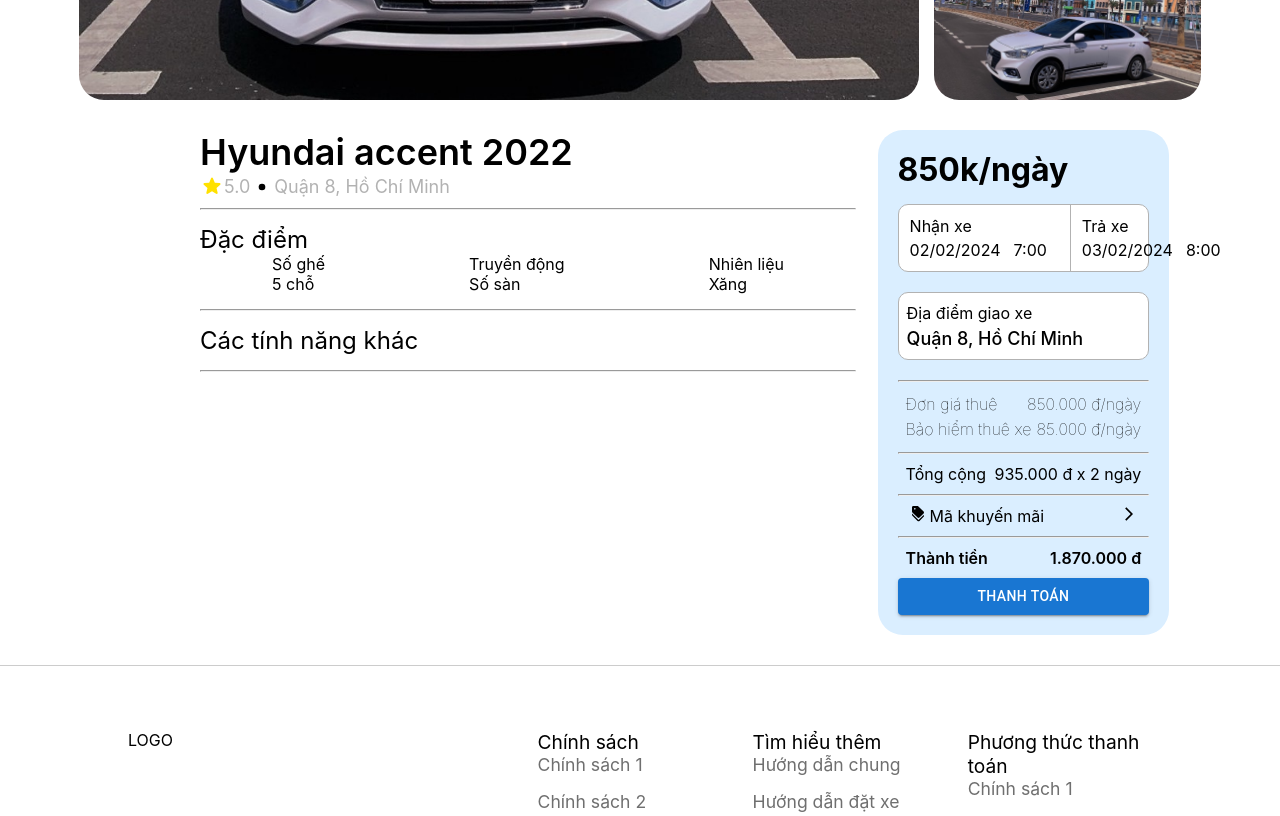
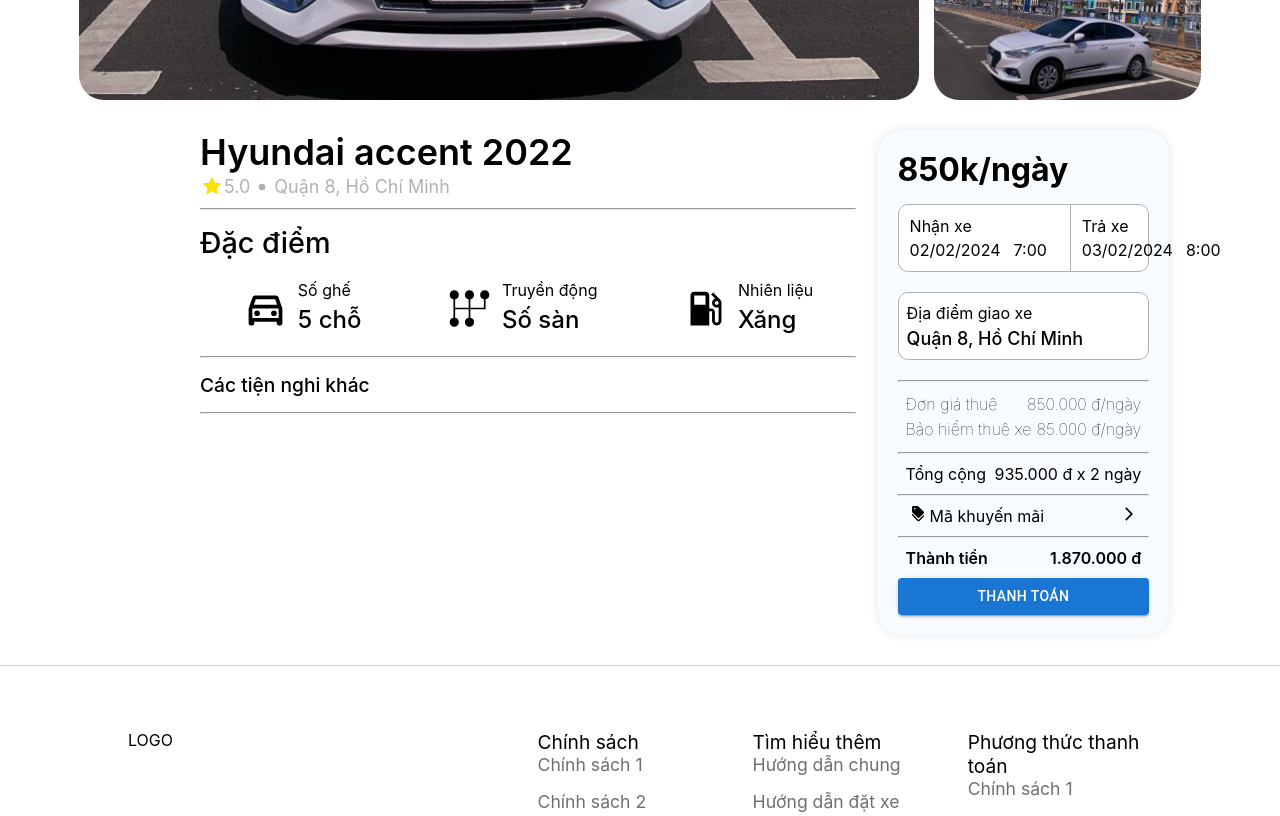
Before and after one commit to Pi2608/CarRecuit, a React (Vite) app in the folder frontend/: page /cardetail in a window 1280 px wide. Shown: the part 640-1456 px from the top of the page. Built offline with nearby package versions, Linux system fonts and the light colour scheme.

Commit message:
fix CarDetail

```diff
--- a/frontend/src/components/Pages/User/CarDetail/CarDetail.css
+++ b/frontend/src/components/Pages/User/CarDetail/CarDetail.css
@@ -92,6 +92,13 @@
     justify-content: space-around;
 }
 
+#car-detail>.body>.car-info>.info>.character>.character-container>.char{
+    display: flex;
+    width: fit-content;
+    align-items: center;
+    gap: 10px;
+}
+
 #car-detail>.body>.car-info>.info>.character>.char p{
     font-size: 20px;
     font-weight: 500;
@@ -109,9 +116,10 @@
 #car-detail>.body>.car-info>.price{
     display: flex;
     flex-direction: column;
-    background-color: rgb(218, 238, 255);
+    background-color: rgb(249, 252, 255);
     padding: 20px;
     border-radius: var(--border-radius);
+    box-shadow: 0 0 10px #d5d5d5a8;
 }
 
 #car-detail>.body>.car-info>.price h1{
@@ -191,8 +199,6 @@
     padding: 10px 8px
 }
 
-
-
 .titl{
     font-size: 24px;
 }
--- a/frontend/src/components/Pages/User/CarDetail/CarDetail.jsx
+++ b/frontend/src/components/Pages/User/CarDetail/CarDetail.jsx
@@ -1,4 +1,4 @@
-import React, { useEffect } from "react";
+import React, { useEffect, useState } from "react";
 import Header from "../../../Items/Header/Header";
 import Footer from "../../../Items/Footer/Footer";
 import CarImg1 from "../../../../images/Hyundai-accent-2022-1.jpg"
@@ -10,10 +10,21 @@
 import FiberManualRecordIcon from '@mui/icons-material/FiberManualRecord';
 import DiscountIcon from '@mui/icons-material/Discount';
 import ArrowForwardIosIcon from '@mui/icons-material/ArrowForwardIos';
+import DirectionsCarFilledOutlinedIcon from '@mui/icons-material/DirectionsCarFilledOutlined';
+import { GiGearStickPattern } from "react-icons/gi";
+import LocalGasStationIcon from '@mui/icons-material/LocalGasStation';
+import EvStationIcon from '@mui/icons-material/EvStation';
 import "./CarDetail.css";
 
 export default function CarDetail(){
 
+    const [carImages, setCarImages] = useState([]);
+    const [carsSeats, setCarsSeats] = useState(0);
+    const [carGear, setCarGear] = useState('');
+    const [carFuel, setCarFuel] = useState(true);
+    const [carPrize, setCarPrize] = useState('');
+    const [rentDate, setRentDate] = useState([]);
+    const [returnDate, setReturnDate] = useState([]);
 
     useEffect(() => {
         window.scrollTo(0, 0)
@@ -35,35 +46,42 @@
                             <p>Hyundai accent 2022</p>
                         </div>
                         <div className="rating">
-                            <StarRoundedIcon style={{color: "rgb(255, 225, 0)"}}/><p>5.0</p><div className="dot"><FiberManualRecordIcon style={{height: "10px"}}/></div><p>Quận 8, Hồ Chí Minh</p>
+                            <StarRoundedIcon style={{color: "rgb(255, 225, 0)"}}/><p>5.0</p><div className="dot"><FiberManualRecordIcon style={{height: "10px", color: "#b2b2b2"}}/></div><p>Quận 8, Hồ Chí Minh</p>
                         </div>
                         <hr/>
                         <div className="character">
                             <div className="titl">
-                                <p>Đặc điểm</p>
+                                <p style={{fontSize: "1.2em", fontWeight: "500"}}>Đặc điểm</p>
                             </div>
+                            <br />
                             <div className="character-container">
                                 <div className="char">
-                                    <div className="icon"></div>
-                                    <div className="tittle"><p>Số ghế</p></div>
-                                    <p>5 chỗ</p>
+                                    <div className="icon"><DirectionsCarFilledOutlinedIcon style={{height: "45px", width: "auto"}}/></div>
+                                    <div className="tittle">
+                                        <p>Số ghế</p>
+                                        <p style={{fontSize: "1.5em", fontWeight: "500", lineHeight: "1.7"}}>5 chỗ</p>
+                                    </div>
                                 </div>
                                 <div className="char">
-                                    <div className="icon"></div>
-                                    <div className="tittle"><p>Truyền động</p></div>
-                                    <p>Số sàn</p>
+                                    <div className="icon"><GiGearStickPattern style={{height: "45px", width: "auto"}}/></div>
+                                    <div className="tittle">
+                                        <p>Truyền động</p>
+                                        <p style={{fontSize: "1.5em", fontWeight: "500", lineHeight: "1.7"}}>Số sàn</p>
+                                    </div>
                                 </div>
                                 <div className="char">
-                                    <div className="icon"></div>
-                                    <div className="tittle"><p>Nhiên liệu</p></div>
-                                    <p>Xăng</p>
+                                    <div className="icon"><LocalGasStationIcon style={{height: "45px", width: "auto"}}/></div>
+                                    <div className="tittle">
+                                        <p>Nhiên liệu</p>
+                                        <p style={{fontSize: "1.5em", fontWeight: "500", lineHeight: "1.7"}}>Xăng</p>
+                                    </div>
                                 </div>
                             </div>
                         </div>
                         <hr/>
                         <div className="amenities">
-                            <div className="titl">
-                                Các tính năng khác
+                            <div className="titl" style={{fontSize: "1.2em", fontWeight: "500"}}>
+                                Các tiện nghi khác
                             </div>
                         </div>
                         <hr/>
```
Also changed, not shown: 1 other file (tests, documents, lock files or other folders).
